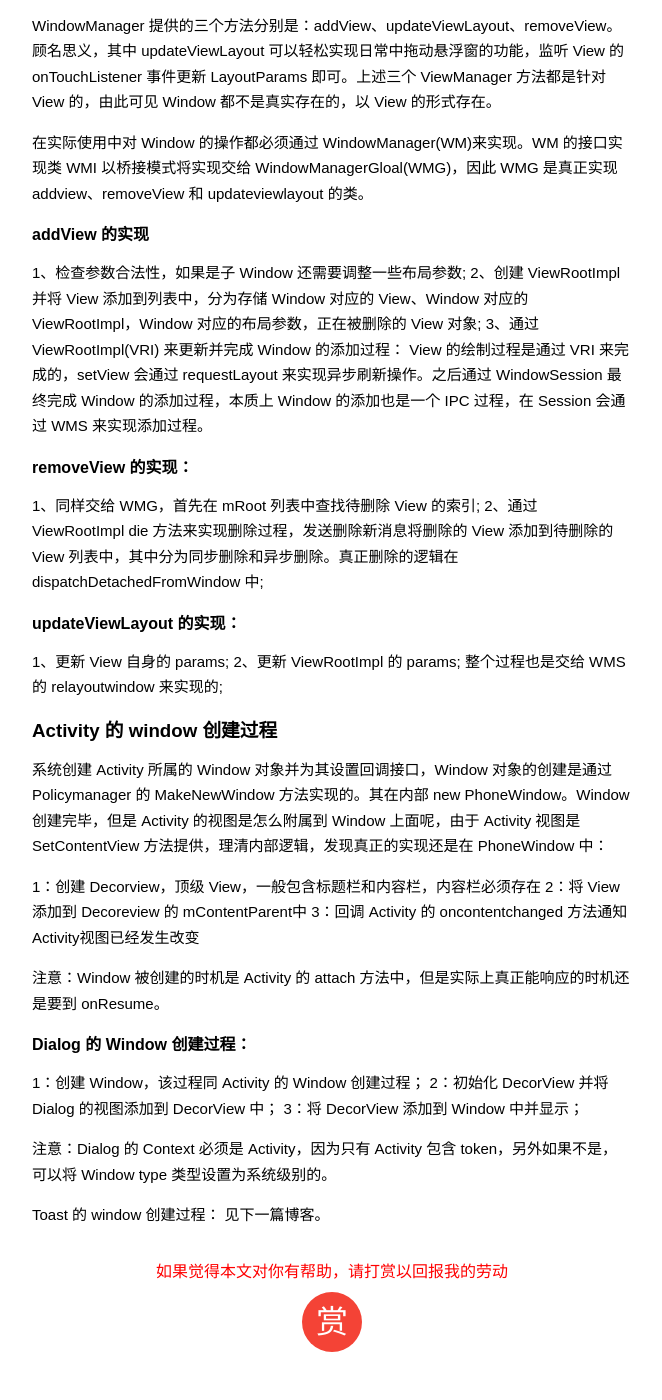
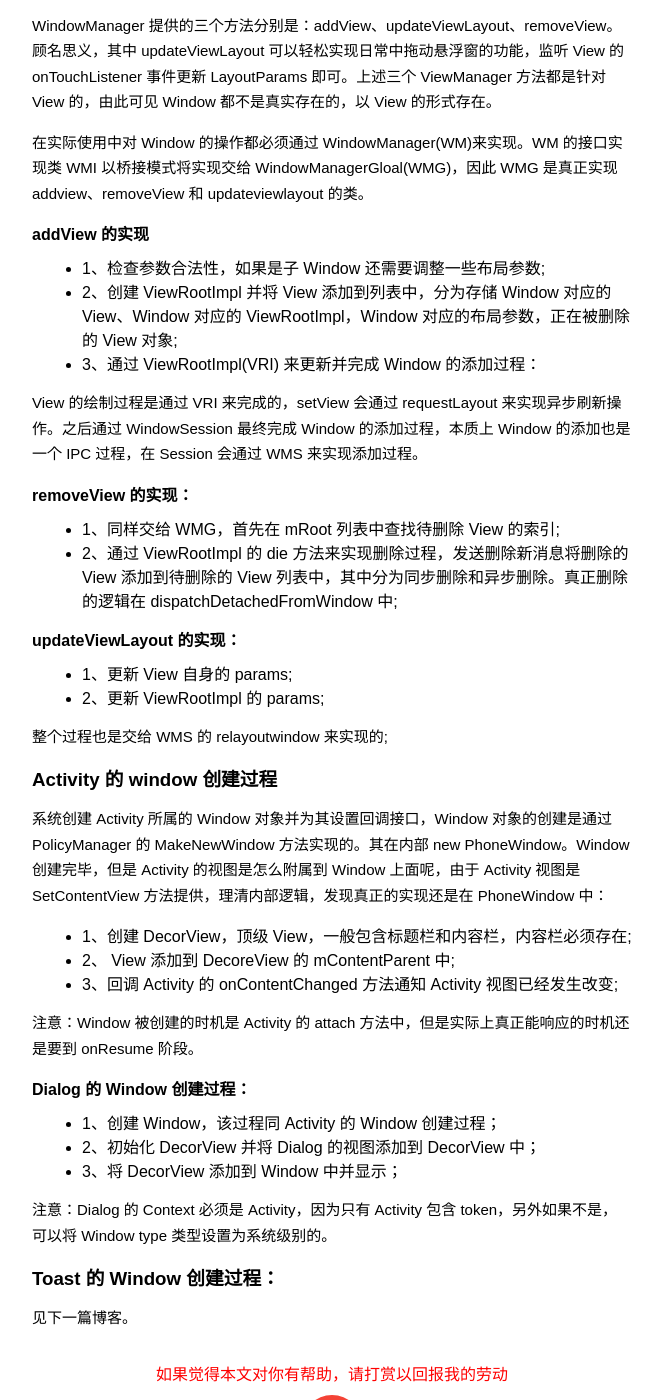
Before and after one commit to wuchangfeng/wuchangfeng.github.io, a Jekyll site: the page built from _posts/2019-05-19-windowmanager-source.md, in a window 1280 px wide and 1400 px high, scrolled down 443 px. Shown: the whole window, without its empty margins (308-970 px from the left). Built offline with Jekyll 4.4.1, drawn with Linux system fonts in a browser that asks for light colours; some web fonts are replaced; comment, search, counter and statistics services are not loaded; some of the changed text lies outside the part shown.

Commit message:
不想写代码:cow2:

```diff
--- a/_posts/2019-05-19-windowmanager-source.md
+++ b/_posts/2019-05-19-windowmanager-source.md
@@ -7,7 +7,7 @@ categories:
 
 ### windowmanager
 
-Activity 类似一个管理者(生命周期与逻辑处理)，管理视图(Window、view)的添加与删除，以及它们之间的交互；
+Activity 类似一个管理者(生命周期与逻辑处理)，管理视图(Window、View)的添加与删除，以及它们之间的交互；
 Window 的具体实现是 PhoneWindow，PhoneWindow 持有 DecorView 的实例。Window 通过 WindowManager 将 DecorView 加载到其中，并将 DecorView 交给 ViewRoot ，进行视图绘制以及其他交互。
 
 WindowManager 提供的三个方法分别是：addView、updateViewLayout、removeView。顾名思义，其中 updateViewLayout 可以轻松实现日常中拖动悬浮窗的功能，监听 View 的 onTouchListener 事件更新 LayoutParams 即可。上述三个 ViewManager 方法都是针对 View 的，由此可见 Window 都不是真实存在的，以 View 的形式存在。
@@ -16,41 +16,44 @@ WindowManager 提供的三个方法分别是：addView、updateViewLayout、remo
 
 #### addView 的实现
 
-1、检查参数合法性，如果是子 Window 还需要调整一些布局参数;
-2、创建 ViewRootImpl 并将 View 添加到列表中，分为存储 Window 对应的 View、Window 对应的 ViewRootImpl，Window 对应的布局参数，正在被删除的 View 对象;
-3、通过 ViewRootImpl(VRI) 来更新并完成 Window 的添加过程：
+* 1、检查参数合法性，如果是子 Window 还需要调整一些布局参数;
+* 2、创建 ViewRootImpl 并将 View 添加到列表中，分为存储 Window 对应的 View、Window 对应的 ViewRootImpl，Window 对应的布局参数，正在被删除的 View 对象;
+* 3、通过 ViewRootImpl(VRI) 来更新并完成 Window 的添加过程：
+
 View 的绘制过程是通过 VRI 来完成的，setView 会通过 requestLayout 来实现异步刷新操作。之后通过 WindowSession 最终完成  Window 的添加过程，本质上 Window 的添加也是一个 IPC 过程，在 Session 会通过 WMS 来实现添加过程。
 
 
 #### removeView 的实现：
 
-1、同样交给 WMG，首先在 mRoot 列表中查找待删除 View 的索引;
-2、通过 ViewRootImpl die 方法来实现删除过程，发送删除新消息将删除的 View 添加到待删除的 View 列表中，其中分为同步删除和异步删除。真正删除的逻辑在 dispatchDetachedFromWindow 中;
+* 1、同样交给 WMG，首先在 mRoot 列表中查找待删除 View 的索引;
+* 2、通过 ViewRootImpl 的 die 方法来实现删除过程，发送删除新消息将删除的 View 添加到待删除的 View 列表中，其中分为同步删除和异步删除。真正删除的逻辑在 dispatchDetachedFromWindow 中;
 
 #### updateViewLayout 的实现：
 
-1、更新 View 自身的 params;
-2、更新 ViewRootImpl 的 params;
+* 1、更新 View 自身的 params;
+* 2、更新 ViewRootImpl 的 params;
+
 整个过程也是交给 WMS 的 relayoutwindow 来实现的;
 
 
 ### Activity 的 window 创建过程
 
-系统创建 Activity 所属的 Window 对象并为其设置回调接口，Window 对象的创建是通过 Policymanager 的 MakeNewWindow 方法实现的。其在内部 new PhoneWindow。Window 创建完毕，但是 Activity 的视图是怎么附属到 Window 上面呢，由于 Activity 视图是 SetContentView 方法提供，理清内部逻辑，发现真正的实现还是在 PhoneWindow 中：
+系统创建 Activity 所属的 Window 对象并为其设置回调接口，Window 对象的创建是通过 PolicyManager 的 MakeNewWindow 方法实现的。其在内部 new PhoneWindow。Window 创建完毕，但是 Activity 的视图是怎么附属到 Window 上面呢，由于 Activity 视图是 SetContentView 方法提供，理清内部逻辑，发现真正的实现还是在 PhoneWindow 中：
 
-1：创建 Decorview，顶级 View，一般包含标题栏和内容栏，内容栏必须存在
-2：将 View 添加到 Decoreview 的 mContentParent中
-3：回调 Activity 的 oncontentchanged 方法通知 Activity视图已经发生改变
+* 1、创建 DecorView，顶级 View，一般包含标题栏和内容栏，内容栏必须存在;
+* 2、 View 添加到 DecoreView 的 mContentParent 中;
+* 3、回调 Activity 的 onContentChanged 方法通知 Activity 视图已经发生改变;
 
-注意：Window 被创建的时机是 Activity 的 attach 方法中，但是实际上真正能响应的时机还是要到 onResume。
+注意：Window 被创建的时机是 Activity 的 attach 方法中，但是实际上真正能响应的时机还是要到 onResume 阶段。
 
 #### Dialog 的 Window 创建过程：
 
-1：创建 Window，该过程同 Activity 的 Window 创建过程；
-2：初始化 DecorView 并将 Dialog 的视图添加到 DecorView 中；
-3：将 DecorView 添加到 Window 中并显示；
+* 1、创建 Window，该过程同 Activity 的 Window 创建过程；
+* 2、初始化 DecorView 并将 Dialog 的视图添加到 DecorView 中；
+* 3、将 DecorView 添加到 Window 中并显示；
 
 注意：Dialog 的 Context 必须是 Activity，因为只有 Activity 包含 token，另外如果不是，可以将 Window type 类型设置为系统级别的。
 
-Toast 的 window 创建过程：
+### Toast 的 Window 创建过程：
+
 见下一篇博客。
```
